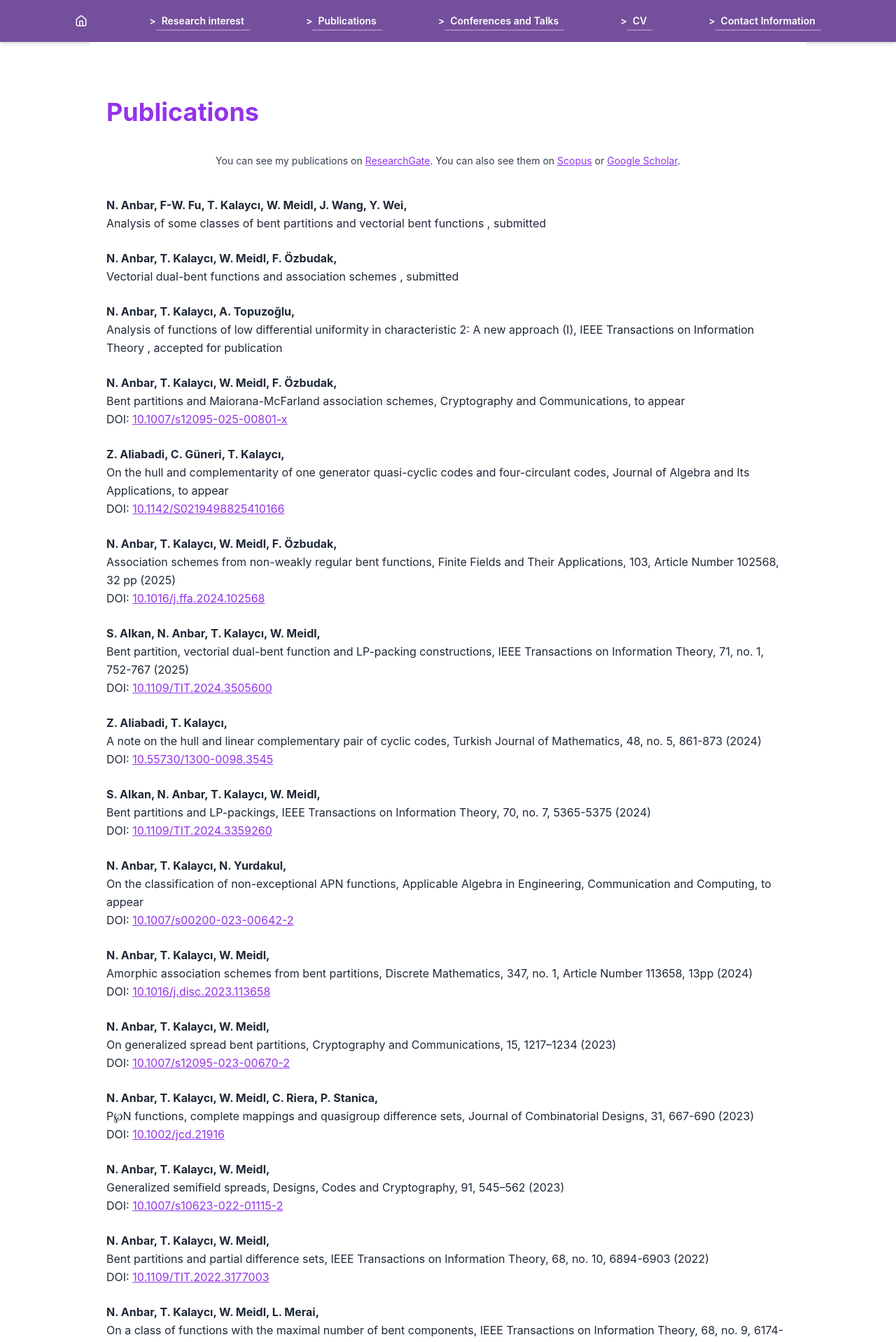
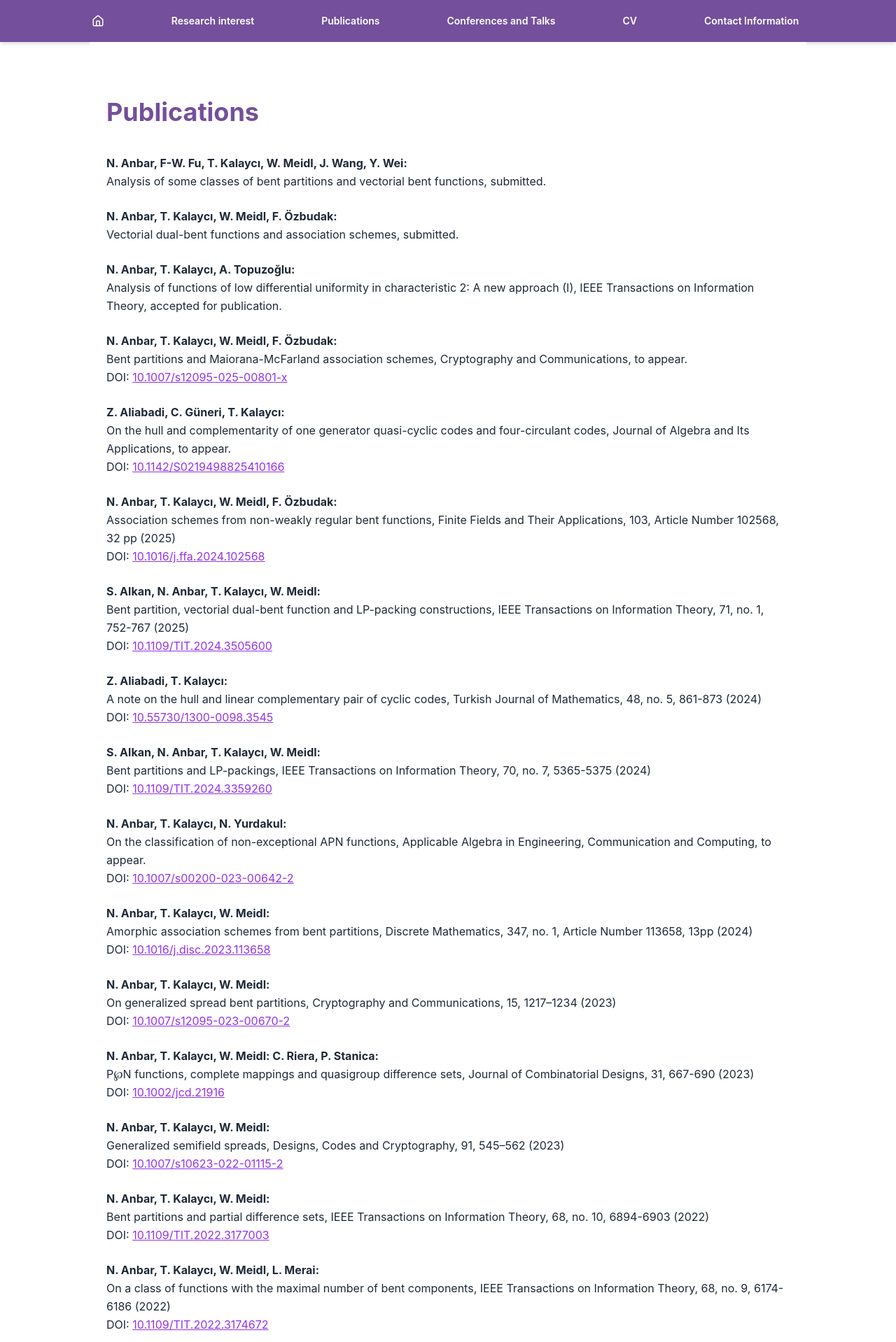
Before and after one commit to mustafa-kalayci/cv-site, a React (Create React App) app: page /publications in a window 1280 px wide. Shown: the top 1918 px of the page at 70% size. Built offline with nearby package versions, Linux system fonts and the light colour scheme.

Commit message:
düzenlemeler  yapıldı 1123

```diff
--- a/src/Conference.js
+++ b/src/Conference.js
@@ -3,7 +3,7 @@ import React from "react";
 export default function ConferencesAndTalks() {
   return (
     <section className="max-w-5xl mx-auto px-6 py-20 text-gray-800 bg-white">
-      <h1 className="text-3xl md:text-4xl font-bold text-purple-600 mb-10 ">
+      <h1 className=" pl-4 text-3xl md:text-4xl font-bold text-[#744f9c] mb-10 ">
         Conferences & Talks
       </h1>
       <ul className="pl-4 space-y-6 text-gray-800 leading-relaxed">
@@ -11,7 +11,7 @@ export default function ConferencesAndTalks() {
           <span className="w-1 h-1 mt-2 rounded-full bg-black"></span>
           <p className="text-md whitespace-pre-line">
             <strong>July 2025:</strong> 30th Applications of Computer Algebra (ACA 2025), Crete, Greece (<strong>Invited Talk</strong>){"\n"}
-            <strong>Talk:</strong> Bent partitions, vectorial dual-bent functions, and association schemes.
+            <strong>Talk:</strong> Bent partitions, vectorial dual-bent functions, and association schemes
           </p>
         </li>
         <li className="flex items-start gap-2">
--- a/src/Cv.js
+++ b/src/Cv.js
@@ -5,7 +5,7 @@ export default function CV() {
     <section className="max-w-5xl mx-auto px-6 py-20 text-gray-800 bg-white">
       <div className="space-y-10 text-gray-800">
         <section>
-          <h2 className="text-2xl font-semibold text-[#744f9c] mb-2">Education</h2>
+          <h1 className="text-3xl  text-[#744f9c] mb-2 font-bold">Education</h1>
           <p className="leading-relaxed">
             <strong>Ph.D.:</strong> Mathematics, Sabancı University, İstanbul, Turkey, January 2019<br />
             Advisor: Prof. Alev Topuzoğlu<br />
@@ -16,20 +16,28 @@ export default function CV() {
         </section>
 
         <section>
-          <h2 className="text-2xl font-semibold text-[#744f9c] mb-2">Appointments</h2>
+          <h2 className="text-2xl font-bold text-[#744f9c] mb-2">Appointments</h2>
           <p className="leading-relaxed whitespace-pre-line">
 <strong>February 2025–</strong><br />
 Post-doctoral Researcher, Alpen-Adria-Universitat Klagenfurt, Klagenfurt, Austria<br />
+<strong>Project Title:</strong> Cryptographic functions<br />
+Project Supervisor: Dr. Wilfried Meidl<br />
 <strong>September 2024–January 2025</strong><br />
 Post-doctoral Researcher, Sabancı University, İstanbul, Turkey<br />
+<strong>Project Title:</strong> Bent functions and their use in combinatorics<br />
+Project Supervisor: Dr. Nurdagül Anbar<br />
 <strong>July 2024–August 2024</strong><br />
 Instructor, Sabancı University, İstanbul, Turkey<br />
 <strong>March 2021–July 2024</strong><br />
+<strong>Project Title:</strong> Generalized bent functions and permutation polynomials<br />
+Project Supervisor: Dr. Nurdagül Anbar<br />
 Post-doctoral Researcher, Sabancı University, İstanbul, Turkey<br />
 <strong>June 2020–August 2020</strong><br />
 Instructor, Sabancı University, İstanbul, Turkey<br />
 <strong>February 2019–September 2019</strong><br />
 Post-doctoral Researcher, Sabancı University, İstanbul, Turkey<br />
+<strong>Project Title:</strong> Linear Complementary Dual Codes and Cryptographic Applications<br />
+Project Supervisor: Prof. Cem Güneri<br />
 <strong>September 2014–January 2019</strong><br />
 Teaching Assistant, Sabancı University, İstanbul, Turkey<br />
 <strong>January 2013–August 2014</strong><br />
@@ -38,7 +46,7 @@ Research Assistant, İzmir Institute of Technology, İzmir, Turkey
         </section>
 
         <section>
-          <h2 className="text-2xl font-semibold text-[#744f9c] mb-2">Teaching</h2>
+          <h2 className="text-2xl font-boldtext-[#744f9c] mb-2">Teaching</h2>
           <p className="leading-relaxed whitespace-pre-line">
 <strong>Sabancı University:</strong><br />
 Math101: Calculus I (Teaching assistant)<br />
@@ -56,21 +64,21 @@ Math 361: Abstract Algebra (Teaching assistant)
         </section>
 
         <section>
-          <h2 className="text-2xl font-semibold text-[#744f9c] mb-2">Supervision</h2>
+          <h2 className="text-2xl font-bold text-[#744f9c] mb-2">Supervision</h2>
           <p className="leading-relaxed whitespace-pre-line">
 During my postdoctoral appointment at Sabancı University, I was involved in the informal supervision of two Ph.D. students:<br />
 
-Zohreh Aliabadi (Ph.D., Sabancı University, July 2022)<br />
-Thesis: On the Hull and Complementarity of Certain Quasi-Cyclic Codes
-(with Prof. Cem Güneri)
+<strong>Zohreh Aliabadi</strong> (Ph.D., Sabancı University, July 2022)<br />
+<strong>Thesis:</strong> On the Hull and Complementarity of Certain Quasi-Cyclic Codes
+(with <strong>Prof. Cem Güneri</strong>)
 <br />
-Sezel Alkan (Ph.D. in progress)
-(with Dr. Nurdagül Anbar)
+<strong>Sezel Alkan</strong> (Ph.D. in progress)
+(with <strong>Dr. Nurdagül Anbar</strong>)
           </p>
         </section>
 
         <section>
-          <h2 className="text-2xl font-semibold text-[#744f9c] mb-2 ">Honors and Awards</h2>
+          <h2 className="text-2xl font-bold text-[#744f9c] mb-2 ">Honors and Awards</h2>
           <p className="leading-relaxed whitespace-pre-line">
 Participation Grant for International Congress of Mathematics (ICM) 2026 by American Mathematical Society, March 2025<br />
 Participation Grant for Participation in Scientific Meetings Abroad by BİDEB 2224-A, TÜBİTAK, October 2022<br />
@@ -80,34 +88,34 @@ Full tuition and board by Sabancı University, 2014-2019, September 2014
         </section>
 
         <section>
-          <h2 className="text-2xl font-semibold text-[#744f9c] mb-2">Community and Organizational Roles</h2>
+          <h2 className="text-2xl font-bold text-[#744f9c] mb-2">Community and Organizational Roles</h2>
           <p className="leading-relaxed whitespace-pre-line ">
 <strong>Project Leader:</strong>
 Women in Numbers Europe 5, August 2025, Split, Croatia
-Project Title: Bent Functions<br></br>
+<strong>Project Title:</strong> Bent Functions<br></br>
 
 <strong>Organizing Committee Member:</strong>
 Bent Functions: Recent Developments, January 2025, Sabancı University, İstanbul, Turkey
 <br></br>
 <strong>Referee:</strong><br />
-<span className="inline-block ml-[5ch]">IEEE Transactions on Information Theory</span><br />
-<span className="inline-block ml-[5ch]">Designs, Codes and Cryptography</span><br />
-<span className="inline-block ml-[5ch]">Finite Fields and Their Applications</span><br />
-<span className="inline-block ml-[5ch]">Advances in Mathematics of Communication</span><br />
-<span className="inline-block ml-[5ch]">Applicable Algebra in Engineering, Communication and Computing</span><br />
-<span className="inline-block ml-[5ch]">Computational and Applied Mathematics</span>
+<span >IEEE Transactions on Information Theory</span><br />
+<span >Designs, Codes and Cryptography</span><br />
+<span >Finite Fields and Their Applications</span><br />
+<span >Advances in Mathematics of Communication</span><br />
+<span >Applicable Algebra in Engineering, Communication and Computing</span><br />
+<span >Computational and Applied Mathematics</span>
 <br></br>
 <strong>Reviewer:</strong><br />
- <span className="inline-block ml-[5ch]">The Mathematical Reviews</span><br />
-<span className="inline-block ml-[5ch]">Zentralblatt MATH</span>
+ <span >The Mathematical Reviews</span><br />
+<span >zbMATH Open</span>
           </p>
         </section>
 
         <section>
-          <h2 className="text-2xl font-semibold text-[#744f9c] mb-2">Additional</h2>
+          <h2 className="text-2xl font-bold text-[#744f9c] mb-2">Additional</h2>
           <p className="leading-relaxed whitespace-pre-line">
-Language skills: Turkish (Mother's tongue), English (Advanced), German (Basic)<br />
-IT Experience: Microsoft Office Applications (Word, Excel, PowerPoint), Latex, C Programming Language and Magma
+<strong>Language skills:</strong> Turkish (Mother's tongue), English (Advanced), German (Basic)<br />
+<strong>IT Experience:</strong> Microsoft Office Applications (Word, Excel, PowerPoint), Latex, C Programming Language and Magma
           </p>
         </section>
       </div>
--- a/src/Home.js
+++ b/src/Home.js
@@ -6,7 +6,7 @@ export default function Home() {
   return (
     <section className="max-w-6xl mx-auto px-6 py-20 text-gray-800 bg-white">
       <motion.h1
-        className="text-4xl md:text-5xl font-bold text-[#744f9c]  mb-16"
+        className="text-xl md:text-4xl font-bold text-[#744f9c]  mb-16"
         initial={{ opacity: 0, y: -20 }}
         animate={{ opacity: 1, y: 0 }}
         transition={{ duration: 0.8 }}
@@ -26,7 +26,7 @@ export default function Home() {
           </p>
           <br />
           <p>
-            Following my Ph.D., I held postdoctoral positions at Sabancı University, working with Prof. Cem Güneri on coding theory and with Dr. Nurdagül Anbar Meidl on cryptographically significant functions and their use in combinatorics. I am currently a postdoctoral researcher at the University of Klagenfurt, Austria, under the supervision of Dr. Wilfried Meidl. My research has also involved visits to Prof. Alexander Pott (Otto-von-Guericke University, Germany) and Prof. Enes Pasalic (University of Primorska, Slovenia).
+            Following my Ph.D., I held postdoctoral positions at Sabancı University, working with Prof. Cem Güneri on coding theory and with Dr. Nurdagül Anbar on cryptographically significant functions and their use in combinatorics. I am currently a postdoctoral researcher at the University of Klagenfurt, Austria, under the supervision of Dr. Wilfried Meidl. My research has also involved visits to Prof. Alexander Pott (Otto-von-Guericke University, Germany) and Prof. Enes Pasalic (University of Primorska, Slovenia).
           </p>
         </motion.div>
 
--- a/src/Nav.js
+++ b/src/Nav.js
@@ -22,13 +22,13 @@ export default function Nav() {
         </li>
         {items.map((item, index) => (
            <li key={index} className="flex items-center">
-            <span className="mx-">{">"}</span>
+
             <Link
               to={item.path}
               className="relative px-2 py-1 hover:text-purple-800 hover:bg-white transition duration-200 rounded"
             >
               {item.label}
-              <span className="absolute bottom-0 left-0 w-full h-0.5 bg-white opacity-30" />
+
               <span className="absolute bottom-0 left-0 w-full h-0.5 bg-white scale-x-0 hover:scale-x-100 transition-transform duration-300 origin-left" />
             </Link>
           </li>
--- a/src/Publications.js
+++ b/src/Publications.js
@@ -3,141 +3,112 @@ import React from "react";
 export default function Publications() {
   return (
     <section className="max-w-5xl mx-auto px-6 py-20 text-gray-800 bg-white">
-      <h1 className="text-3xl md:text-4xl font-bold text-purple-600 mb-10 ">
+      <h1 className="text-3xl md:text-4xl font-bold text-[#744f9c] mb-10 ">
         Publications
       </h1>
-      <p className="text-center text-sm text-gray-700 mb-10">
-        You can see my publications on{' '}
-        <a
-          href="https://www.researchgate.net/profile/Tekguel-Kalayci-3"
-          className="text-purple-600 underline"
-          target="_blank"
-          rel="noopener noreferrer"
-        >
-          ResearchGate
-        </a>. You can also see them on{' '}
-        <a
-          href="https://www.scopus.com/authid/detail.uri?authorId=57210286141"
-          className="text-purple-600 underline"
-          target="_blank"
-          rel="noopener noreferrer"
-        >
-          Scopus
-        </a>{' '}or{' '}
-        <a
-          href="https://scholar.google.com/citations?hl=en&user=EnSNGXQAAAAJ&view_op=list_works&sortby=pubdate"
-          className="text-purple-600 underline"
-          target="_blank"
-          rel="noopener noreferrer"
-        >
-          Google Scholar
-        </a>.
-      </p>
+
       <div className="space-y-6 text-gray-800 leading-relaxed">
         <p >
-           <strong>N. Anbar, F-W. Fu, T. Kalaycı, W. Meidl, J. Wang, Y. Wei,</strong>{' '}<br />
+           <strong>N. Anbar, F-W. Fu, T. Kalaycı, W. Meidl, J. Wang, Y. Wei:</strong>{' '}<br />
 
-            Analysis of some classes of bent partitions and vectorial bent functions
-         , submitted
+            Analysis of some classes of bent partitions and vectorial bent functions, submitted.
         </p>
 
         <p>
-          <strong>N. Anbar, T. Kalaycı, W. Meidl, F. Özbudak,{' '}</strong><br />
+          <strong>N. Anbar, T. Kalaycı, W. Meidl, F. Özbudak:{' '}</strong><br />
 
-            Vectorial dual-bent functions and association schemes
-        , submitted
+            Vectorial dual-bent functions and association schemes, submitted.
         </p>
 
         <p>
-           <strong>N. Anbar, T. Kalaycı, A. Topuzoğlu,<br /></strong>
+           <strong>N. Anbar, T. Kalaycı, A. Topuzoğlu:<br /></strong>
              Analysis of functions of low differential uniformity in characteristic 2: A new approach (I),{' '}
 
-            IEEE Transactions on Information Theory
-        , accepted for publication
+            IEEE Transactions on Information Theory, accepted for publication.
         </p>
 
         <p>
-          <strong>N. Anbar, T. Kalaycı, W. Meidl, F. Özbudak,</strong><br /> Bent partitions and Maiorana-McFarland association schemes, Cryptography and Communications, to appear
+          <strong>N. Anbar, T. Kalaycı, W. Meidl, F. Özbudak:</strong><br /> Bent partitions and Maiorana-McFarland association schemes, Cryptography and Communications, to appear.
           <br />DOI: <a href="https://link.springer.com/article/10.1007/s12095-025-00801-x" target="_blank" rel="noopener noreferrer" className="text-purple-600 underline">10.1007/s12095-025-00801-x</a>
         </p>
 
         <p>
-          <strong>Z. Aliabadi, C. Güneri, T. Kalaycı,</strong> <br /> On the hull and complementarity of one generator quasi-cyclic codes and four-circulant codes, Journal of Algebra and Its Applications, to appear
+          <strong>Z. Aliabadi, C. Güneri, T. Kalaycı:</strong> <br /> On the hull and complementarity of one generator quasi-cyclic codes and four-circulant codes, Journal of Algebra and Its Applications, to appear.
           <br />DOI: <a href="https://www.worldscientific.com/doi/10.1142/S0219498825410166?srsltid=AfmBOorxC2J_UgH2ItacF37orae5M3Z8WsVgbRMrNbD6TAvdAWeUxsJF" target="_blank" rel="noopener noreferrer" className="text-purple-600 underline">10.1142/S0219498825410166</a>
         </p>
 
         <p>
-          <strong>N. Anbar, T. Kalaycı, W. Meidl, F. Özbudak,</strong><br /> Association schemes from non-weakly regular bent functions, Finite Fields and Their Applications, 103, Article Number 102568, 32 pp (2025) <br />
+          <strong>N. Anbar, T. Kalaycı, W. Meidl, F. Özbudak:</strong><br /> Association schemes from non-weakly regular bent functions, Finite Fields and Their Applications, 103, Article Number 102568, 32 pp (2025) <br />
           DOI: <a href="https://www.sciencedirect.com/science/article/abs/pii/S1071579724002077" target="_blank" rel="noopener noreferrer" className="text-purple-600 underline">10.1016/j.ffa.2024.102568</a>
         </p>
 
         <p>
-          <strong>S. Alkan, N. Anbar, T. Kalaycı, W. Meidl,</strong><br /> Bent partition, vectorial dual-bent function and LP-packing constructions, IEEE Transactions on Information Theory, 71, no. 1, 752-767 (2025) <br />
+          <strong>S. Alkan, N. Anbar, T. Kalaycı, W. Meidl:</strong><br /> Bent partition, vectorial dual-bent function and LP-packing constructions, IEEE Transactions on Information Theory, 71, no. 1, 752-767 (2025) <br />
           DOI: <a href="https://ieeexplore.ieee.org/document/10766623" target="_blank" rel="noopener noreferrer" className="text-purple-600 underline">10.1109/TIT.2024.3505600</a>
         </p>
 
         <p>
-          <strong>Z. Aliabadi, T. Kalaycı, </strong> <br />A note on the hull and linear complementary pair of cyclic codes, Turkish Journal of Mathematics, 48, no. 5, 861-873 (2024) <br />
+          <strong>Z. Aliabadi, T. Kalaycı: </strong> <br />A note on the hull and linear complementary pair of cyclic codes, Turkish Journal of Mathematics, 48, no. 5, 861-873 (2024) <br />
           DOI: <a href="https://journals.tubitak.gov.tr/math/vol48/iss5/4/" target="_blank" rel="noopener noreferrer" className="text-purple-600 underline">10.55730/1300-0098.3545</a>
         </p>
 
         <p>
-          <strong>S. Alkan, N. Anbar, T. Kalaycı, W. Meidl,</strong> <br />Bent partitions and LP-packings, IEEE Transactions on Information Theory, 70, no. 7, 5365-5375 (2024) <br />
+          <strong>S. Alkan, N. Anbar, T. Kalaycı, W. Meidl:</strong> <br />Bent partitions and LP-packings, IEEE Transactions on Information Theory, 70, no. 7, 5365-5375 (2024) <br />
           DOI: <a href="https://ieeexplore.ieee.org/document/10415404/authors#authors" target="_blank" rel="noopener noreferrer" className="text-purple-600 underline">10.1109/TIT.2024.3359260</a>
         </p>
 
         <p>
-          <strong>N. Anbar, T. Kalaycı, N. Yurdakul,</strong><br /> On the classification of non-exceptional APN functions, Applicable Algebra in Engineering, Communication and Computing, to appear <br />
+          <strong>N. Anbar, T. Kalaycı, N. Yurdakul:</strong><br /> On the classification of non-exceptional APN functions, Applicable Algebra in Engineering, Communication and Computing, to appear. <br />
           DOI: <a href="https://link.springer.com/article/10.1007/s00200-023-00642-2" target="_blank" rel="noopener noreferrer" className="text-purple-600 underline">10.1007/s00200-023-00642-2</a>
         </p>
 
         <p>
-          <strong>N. Anbar, T. Kalaycı, W. Meidl,</strong><br /> Amorphic association schemes from bent partitions, Discrete Mathematics, 347, no. 1, Article Number 113658, 13pp (2024) <br />
+          <strong>N. Anbar, T. Kalaycı, W. Meidl:</strong><br /> Amorphic association schemes from bent partitions, Discrete Mathematics, 347, no. 1, Article Number 113658, 13pp (2024) <br />
           DOI: <a href="https://www.semanticscholar.org/paper/Amorphic-association-schemes-from-bent-partitions-Anbar-Kalayc%C4%B1/8a2fda2dd26b43990bc791eed0c9866f453b7c71" target="_blank" rel="noopener noreferrer" className="text-purple-600 underline">10.1016/j.disc.2023.113658</a>
         </p>
 
         <p>
-          <strong>N. Anbar, T. Kalaycı, W. Meidl,</strong><br /> On generalized spread bent partitions, Cryptography and Communications, 15, 1217–1234 (2023) <br />
+          <strong>N. Anbar, T. Kalaycı, W. Meidl:</strong><br /> On generalized spread bent partitions, Cryptography and Communications, 15, 1217–1234 (2023) <br />
           DOI: <a href="https://link.springer.com/article/10.1007/s12095-023-00670-2" target="_blank" rel="noopener noreferrer" className="text-purple-600 underline">10.1007/s12095-023-00670-2</a>
         </p>
 
         <p>
-          <strong>N. Anbar, T. Kalaycı, W. Meidl, C. Riera, P. Stanica,</strong><br />P℘N functions, complete mappings and quasigroup difference sets, Journal of Combinatorial Designs, 31, 667-690 (2023) <br />
+          <strong>N. Anbar, T. Kalaycı, W. Meidl: C. Riera, P. Stanica:</strong><br />P℘N functions, complete mappings and quasigroup difference sets, Journal of Combinatorial Designs, 31, 667-690 (2023) <br />
           DOI: <a href="https://onlinelibrary.wiley.com/doi/abs/10.1002/jcd.21916" target="_blank" rel="noopener noreferrer" className="text-purple-600 underline">10.1002/jcd.21916</a>
         </p>
 
         <p>
-          <strong>N. Anbar, T. Kalaycı, W. Meidl,</strong> <br />Generalized semifield spreads, Designs, Codes and Cryptography, 91, 545–562 (2023) <br />
+          <strong>N. Anbar, T. Kalaycı, W. Meidl:</strong> <br />Generalized semifield spreads, Designs, Codes and Cryptography, 91, 545–562 (2023) <br />
           DOI: <a href="https://link.springer.com/article/10.1007/s10623-022-01115-2" target="_blank" rel="noopener noreferrer" className="text-purple-600 underline">10.1007/s10623-022-01115-2</a>
         </p>
 
         <p>
-          <strong>N. Anbar, T. Kalaycı, W. Meidl, </strong> <br />Bent partitions and partial difference sets, IEEE Transactions on Information Theory, 68, no. 10, 6894-6903 (2022) <br />
+          <strong>N. Anbar, T. Kalaycı, W. Meidl: </strong> <br />Bent partitions and partial difference sets, IEEE Transactions on Information Theory, 68, no. 10, 6894-6903 (2022) <br />
           DOI: <a href="https://ieeexplore.ieee.org/document/9779734" target="_blank" rel="noopener noreferrer" className="text-purple-600 underline">10.1109/TIT.2022.3177003</a>
         </p>
 
         <p>
-          <strong>N. Anbar, T. Kalaycı, W. Meidl, L. Merai,</strong> <br /> On a class of functions with the maximal number of bent components, IEEE Transactions on Information Theory, 68, no. 9, 6174-6186 (2022) <br />
+          <strong>N. Anbar, T. Kalaycı, W. Meidl, L. Merai:</strong> <br /> On a class of functions with the maximal number of bent components, IEEE Transactions on Information Theory, 68, no. 9, 6174-6186 (2022) <br />
           DOI: <a href="https://ieeexplore.ieee.org/document/9773173" target="_blank" rel="noopener noreferrer" className="text-purple-600 underline">10.1109/TIT.2022.3174672</a>
         </p>
 
         <p>
-         <strong> N. Anbar, T. Kalaycı, W. Meidl,</strong> <br />Analysis of (n, n)-functions obtained from the Maiorana-McFarland class, IEEE Transactions on Information Theory, 67, no. 7, 4891-4901 (2021) <br />
+         <strong> N. Anbar, T. Kalaycı, W. Meidl:</strong> <br />Analysis of (n, n)-functions obtained from the Maiorana-McFarland class, IEEE Transactions on Information Theory, 67, no. 7, 4891-4901 (2021) <br />
           DOI: <a href="https://ieeexplore.ieee.org/document/9427507" target="_blank" rel="noopener noreferrer" className="text-purple-600 underline">10.1109/TIT.2021.3079223</a>
         </p>
 
         <p>
-          <strong>T. Kalaycı, H. Stichtenoth, A. Topuzoğlu,</strong><br /> Permutation polynomials and factorization, Cryptography and Communications, 12, 913-934 (2020) <br />
+          <strong>T. Kalaycı, H. Stichtenoth, A. Topuzoğlu:</strong><br /> Permutation polynomials and factorization, Cryptography and Communications, 12, 913-934 (2020) <br />
           DOI: <a href="https://link.springer.com/article/10.1007/s12095-020-00446-y" target="_blank" rel="noopener noreferrer" className="text-purple-600 underline">10.1007/s12095-020-00446-y</a>
         </p>
 
         <p>
-          <strong>T. Kalaycı, H. Stichtenoth, A. Topuzoğlu,</strong>  <br />Irreducible factors of a class of permutation polynomials, Finite Fields and Their Applications, 63, Article Number 101647, 12pp (2020) <br />
+          <strong>T. Kalaycı, H. Stichtenoth, A. Topuzoğlu:</strong>  <br />Irreducible factors of a class of permutation polynomials, Finite Fields and Their Applications, 63, Article Number 101647, 12pp (2020) <br />
           DOI: <a href="https://www.sciencedirect.com/science/article/pii/S1071579720300162" target="_blank" rel="noopener noreferrer" className="text-purple-600 underline">10.1016/j.ffa.2020.101647</a>
         </p>
 
         <p>
-         <strong> N. Anbar, T. Kalaycı, W. Meidl, </strong>  <br />Determining the Walsh spectra of Taniguchi’s and related APN-functions, Finite Fields and Their Applications, 60, Article Number 101577, 20pp (2019) <br />
+         <strong> N. Anbar, T. Kalaycı, W. Meidl: </strong>  <br />Determining the Walsh spectra of Taniguchi’s and related APN-functions, Finite Fields and Their Applications, 60, Article Number 101577, 20pp (2019) <br />
           DOI: <a href="https://www.sciencedirect.com/science/article/pii/S1071579719300802" target="_blank" rel="noopener noreferrer" className="text-purple-600 underline">10.1016/j.ffa.2019.101577</a>
         </p>
       </div>
--- a/src/Research.js
+++ b/src/Research.js
@@ -1,7 +1,7 @@
 export default function ResearchInterests() {
   return (
     <section className="max-w-5xl mx-auto px-6 py-20 text-gray-800">
-      <h1 className="text-3xl md:text-4xl font-bold text-purple-600 mb-10">
+      <h1 className="text-3xl md:text-4xl font-bold text-[#744f9c] mb-10">
         Research Interests
       </h1>
 
@@ -27,7 +27,7 @@ export default function ResearchInterests() {
 
         <li>
           <h2 className="text-xl font-semibold text-purple-700 mb-2">
-            Cryptographically Significant Functions and related combinatorial objects
+           Research interest için Cryptographically Significant Functions and Related Combinatorial Objects
           </h2>
           <p>
             Functions with high nonlinearity, almost perfect nonlinear functions, bent functions, generalized bent functions and their connection to coding theory, cryptography and combinatorial objects (such as designs, difference sets, graphs, packings and association schemes).
```
